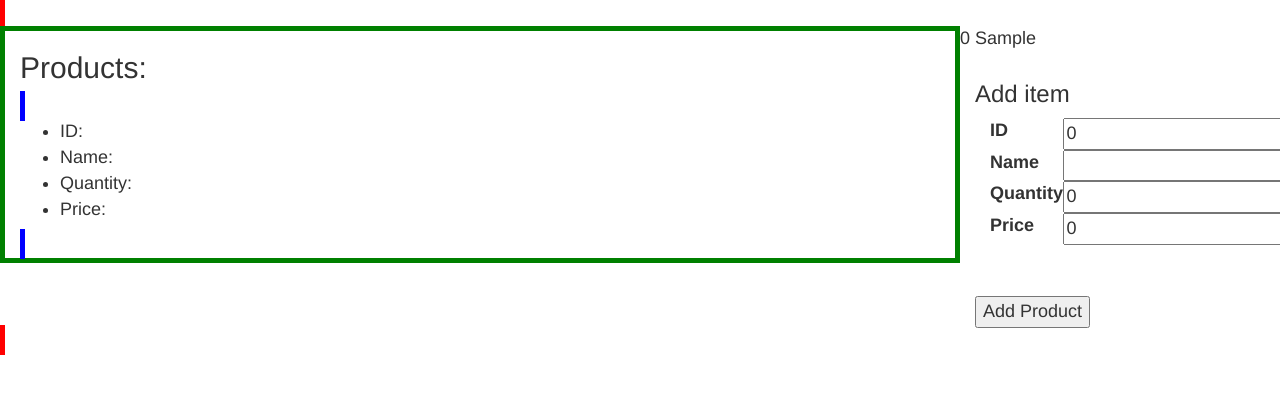
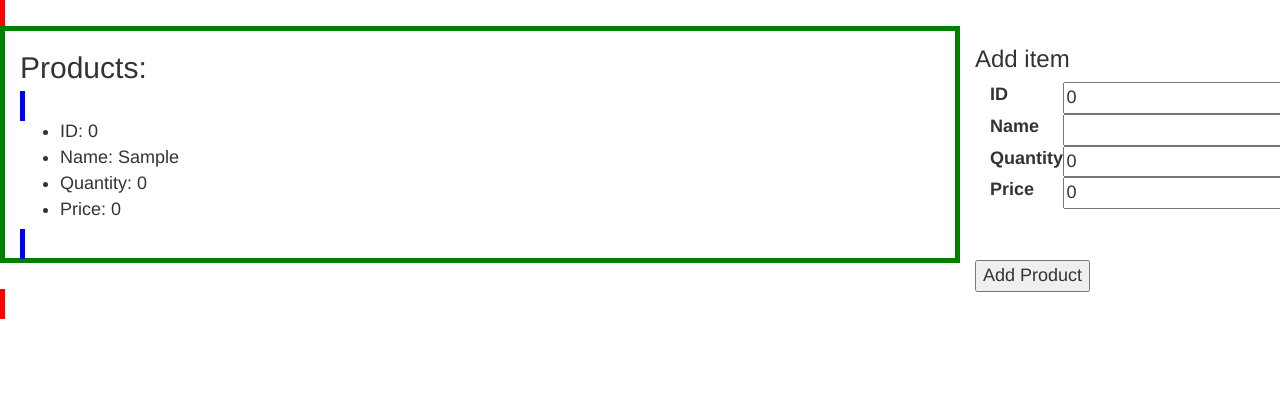
Before and after one commit to MckCieply/Angular-Course, an Angular app: page / in a window 1280 px wide. Both pictures are taken after typing "Sample" into the empty fields and a click on the button "Add Product". Shown: the top 394 px of the page. Built offline with nearby package versions, Linux system fonts and the light colour scheme.

Commit message:
Passing data all the way down to single product

```diff
--- a/src/app/app-product/app-product.component.html
+++ b/src/app/app-product/app-product.component.html
@@ -1,6 +1,6 @@
 <ul>
-  <li>ID:</li>
-  <li>Name:</li>
-  <li>Quantity:</li>
-  <li>Price:</li>
+  <li>ID: {{ product.id }}</li>
+  <li>Name: {{ product.name }}</li>
+  <li>Quantity: {{ product.quantity }}</li>
+  <li>Price: {{ product.price }}</li>
 </ul>
--- a/src/app/app-product/app-product.component.ts
+++ b/src/app/app-product/app-product.component.ts
@@ -1,4 +1,5 @@
-import { Component } from '@angular/core';
+import {Component, Input} from '@angular/core';
+import {Product} from "../product.model";
 
 @Component({
   selector: 'app-product',
@@ -6,5 +7,5 @@ import { Component } from '@angular/core';
   styleUrls: ['./app-product.component.css']
 })
 export class AppProductComponent {
-
+  @Input() product: Product = new Product(0, '', 0, 0);
 }
--- a/src/app/app-products/app-products.component.html
+++ b/src/app/app-products/app-products.component.html
@@ -1,3 +1,2 @@
 <h2>Products:</h2>
-
-<app-product ></app-product>
+<app-product  *ngFor="let product of receivedProducts" [product]="product"></app-product>
--- a/src/app/app-products/app-products.component.ts
+++ b/src/app/app-products/app-products.component.ts
@@ -1,4 +1,5 @@
-import { Component } from '@angular/core';
+import {Component, Input} from '@angular/core';
+import {Product} from "../product.model";
 
 @Component({
   selector: 'app-products',
@@ -6,5 +7,5 @@ import { Component } from '@angular/core';
   styleUrls: ['./app-products.component.css']
 })
 export class AppProductsComponent {
-
+  @Input() receivedProducts: Product[] = [];
 }
--- a/src/app/app.component.html
+++ b/src/app/app.component.html
@@ -3,11 +3,7 @@
 
   </div>
   <div class = "row">
-    <app-products class="container col-lg-9"></app-products>
-    <p *ngFor="let product of receivedProducts">
-      {{ product.id }}
-      {{ product.name }}
-    </p>
+    <app-products class="container col-lg-9" [receivedProducts]="receivedProducts"></app-products>
     <div class="col-lg-3">
       <app-form (submitData)="onSubmitProduct($event)"></app-form>
     </div>
```
